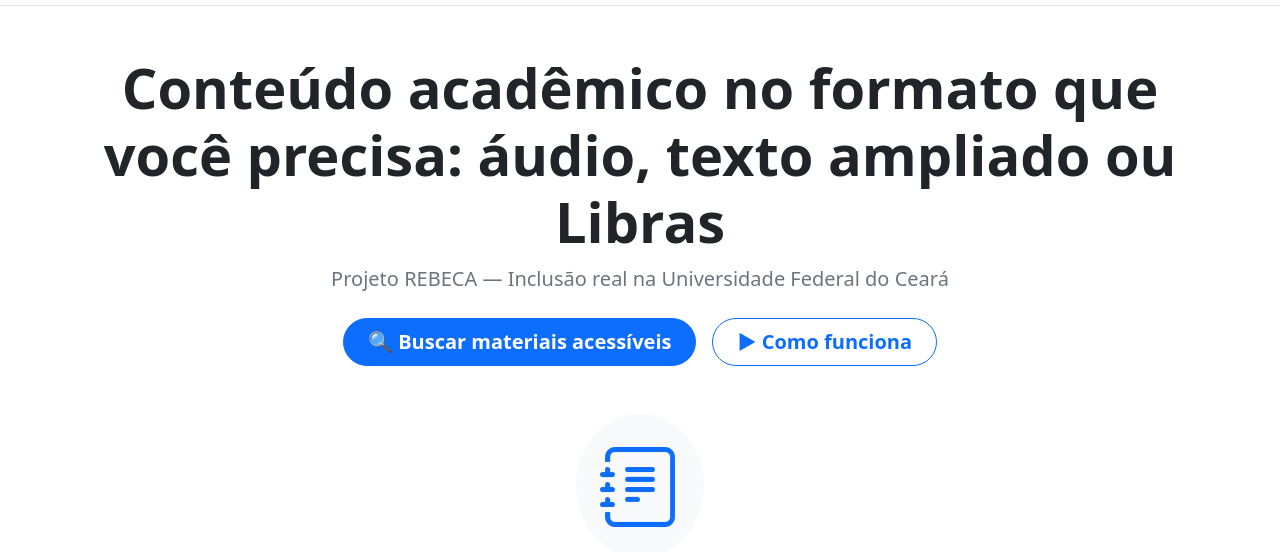
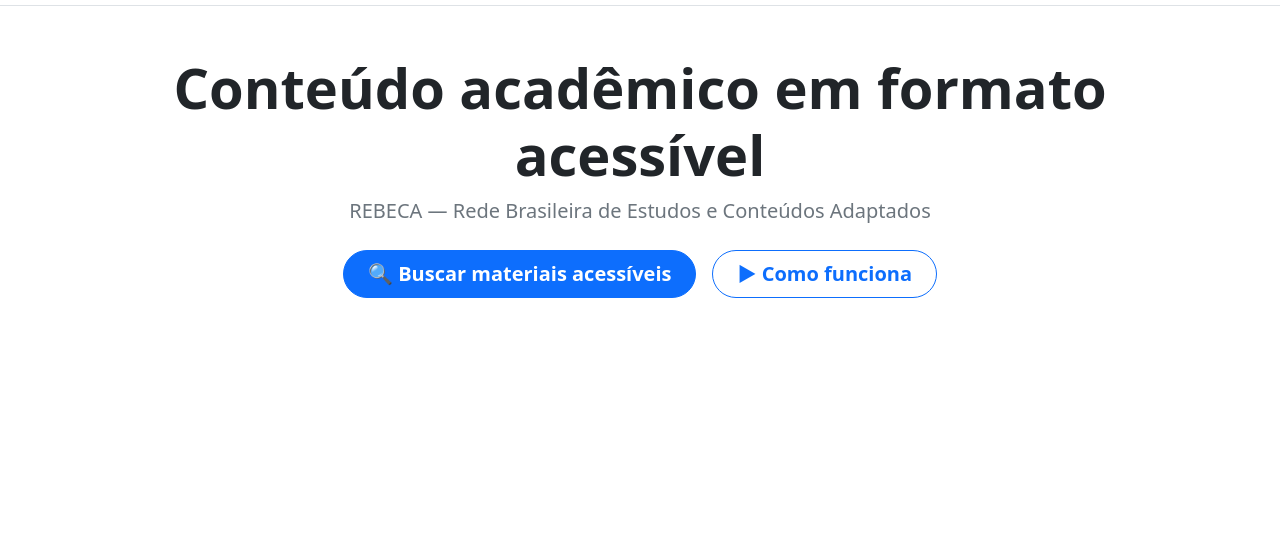
Before and after one commit to BaagrieL/REBECA, a plain HTML site: page index.html in a window 1280 px wide. Shown: the part 248-800 px from the top of the page. Drawn offline with nearby package versions, Linux system fonts and the light colour scheme.

Commit message:
ajuste no conteúdo

```diff
--- a/index.html
+++ b/index.html
@@ -52,22 +52,17 @@
         </nav>
     </header>
     <main id="conteudo-principal">
-        <section class="py-5 text-center">
+        <section class="py-5 text-center vh-100">
             <div class="container">
-                <h1 class="display-4 fw-bold">Conteúdo acadêmico no formato que você precisa: áudio, texto ampliado ou
-                    Libras</h1>
-                <p class="lead text-secondary">Projeto REBECA — Inclusão real na Universidade Federal do Ceará</p>
+                <h1 class="display-4 fw-bold">Conteúdo acadêmico em formato acessível</h1>
+                <p class="lead text-secondary">REBECA — Rede Brasileira de Estudos e Conteúdos Adaptados</p>
                 <div class="d-flex gap-3 justify-content-center flex-wrap mt-4">
                     <a href="#vitrine" class="btn btn-primary btn-lg px-4 rounded-pill fw-bold">🔍 Buscar materiais
                         acessíveis</a>
                     <a href="#demonstracao" class="btn btn-outline-primary btn-lg px-4 rounded-pill fw-bold">▶ Como
                         funciona</a>
                 </div>
-                <div class="mt-5">
-                    <div class="bg-light d-inline-block p-4 rounded-circle" aria-hidden="true">
-                        <i class="bi bi-journal-text display-1 text-primary"></i>
-                    </div>
-                </div>
+
             </div>
         </section>
         <section id="problema" class="py-5 bg-light">
@@ -284,8 +279,6 @@
                         </div>
                     </div>
                 </div>
-                <p class="text-center fst-italic mt-4">👥 Uma equipe real de bolsistas e servidores dedicados à
-                    inclusão.</p>
             </div>
         </section>
         <section id="demonstracao" class="py-5 bg-light">
@@ -315,8 +308,8 @@
                             <div class="tab-pane fade show active" id="painel-audio" role="tabpanel"
                                 aria-labelledby="tab-audio">
                                 <p class="fw-semibold">🎧 Versão em audiolivro do trecho:</p>
-                                <p class="text-muted">Trecho de "Introdução à Acessibilidade Digital" — narrado pela
-                                    equipe REBECA.</p>
+                                <p class="text-muted">Trecho de Exemplo — narrado pela
+                                    equipe.</p>
                                 <audio controls class="w-100" aria-label="Demonstração de audiolivro">
                                     <source src="#" type="audio/mpeg">
                                     Seu navegador não suporta áudio. <a href="#">Baixe o arquivo de demonstração</a>.
```
